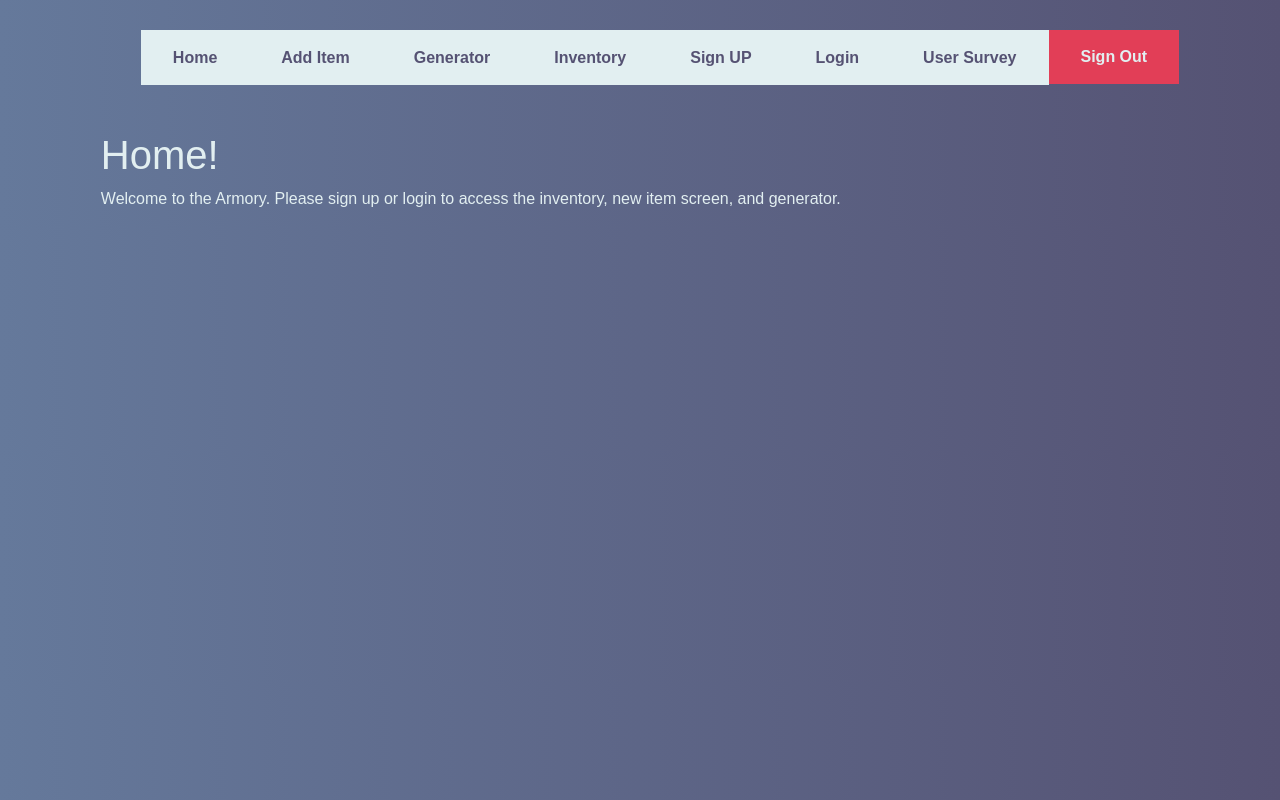
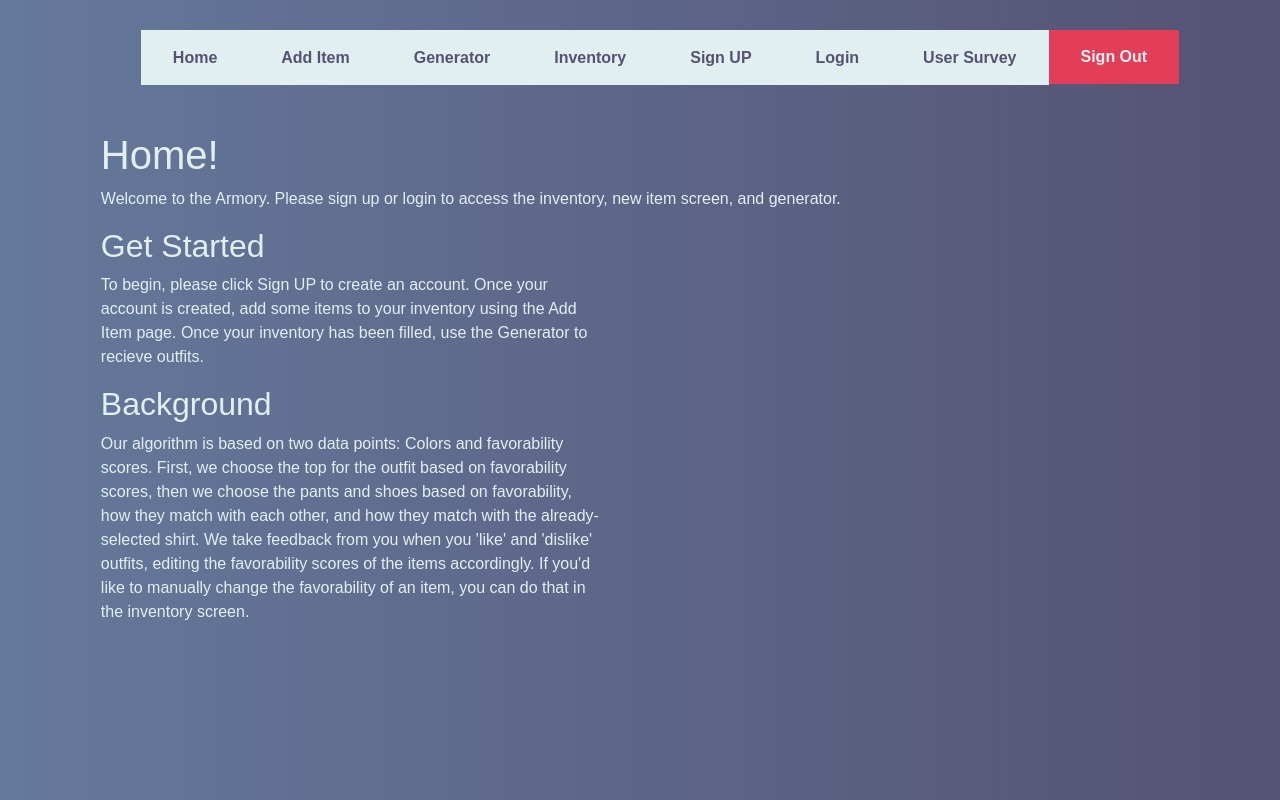
Before and after one commit to Brian3R/TheArmoryFrontend, a React (Create React App) app: page / in a window 1280 px wide. Built offline with nearby package versions, Linux system fonts and the light colour scheme; no server answers.

Commit message:
Explanation on Home Screen

```diff
--- a/src/components/Home.js
+++ b/src/components/Home.js
@@ -10,7 +10,26 @@ const Home = () => {
                 <h1 className='text'>
                     Home!
                 </h1>
-                <p className='text'>Welcome to the Armory. Please sign up or login to access the inventory, new item screen, and generator.</p>
+                <p className='text'>
+                    Welcome to the Armory. Please sign up or login to access the inventory, new item screen, and generator.
+                </p>
+                <h2 className='text'>
+                    Get Started
+                </h2>
+                <p style={{width:'500px'}}className='text'>
+                    To begin, please click Sign UP to create an account. Once your account is created, add some items to your
+                    inventory using the Add Item page. Once your inventory has been filled, use the Generator to recieve outfits.
+                </p>
+                <h2 className='text'>
+                    Background
+                </h2>
+                <p style={{width:'500px'}}className='text'>
+                    Our algorithm is based on two data points: Colors and favorability scores. First, we choose the top for the outfit
+                    based on favorability scores, then we choose the pants and shoes based on favorability, how they match with each other,
+                    and how they match with the already-selected shirt. We take feedback from you when you 'like' and 'dislike' outfits,
+                    editing the favorability scores of the items accordingly. If you'd like to manually change the favorability of an item,
+                    you can do that in the inventory screen.
+                </p>
             </div>
             <br/>
             <br/>
```
